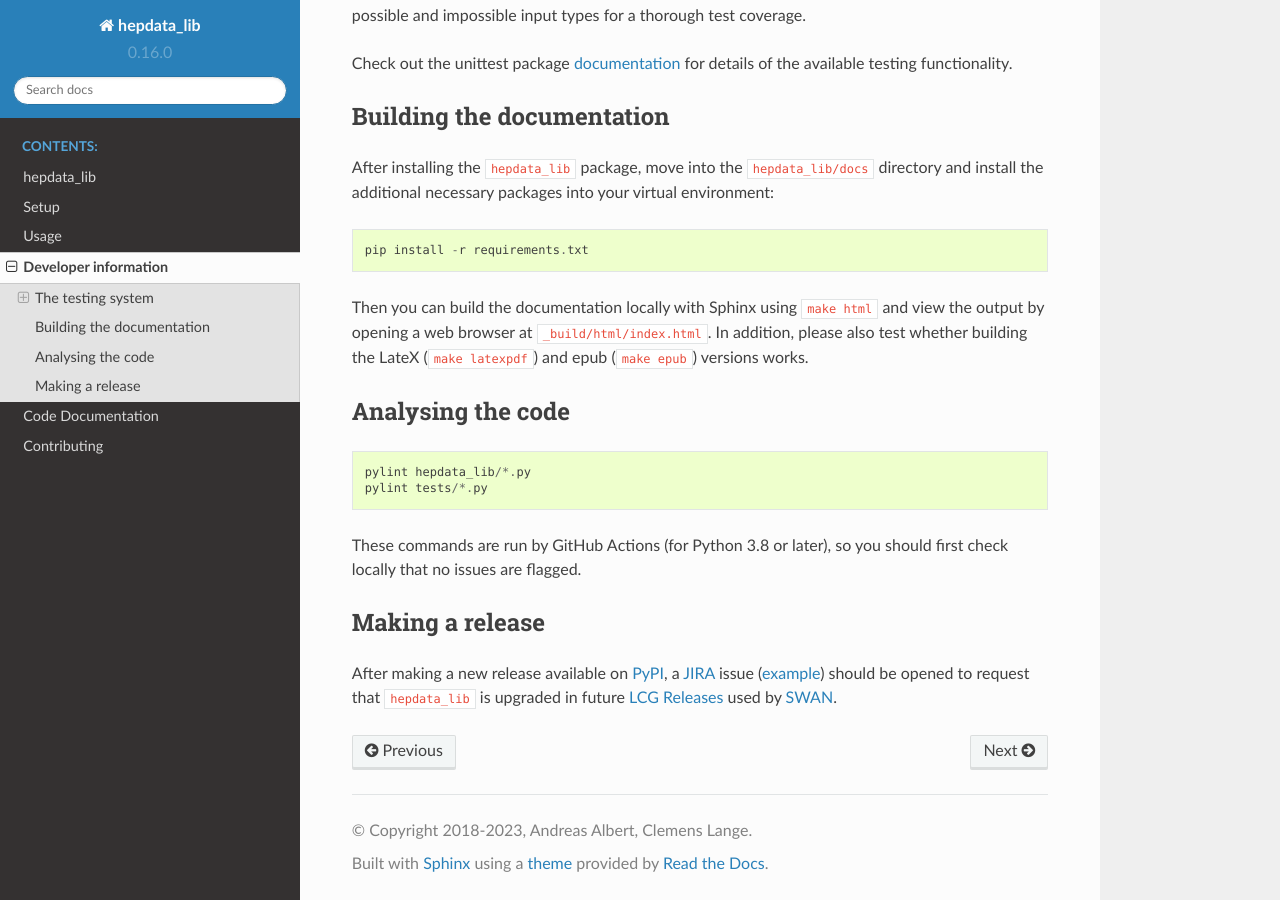
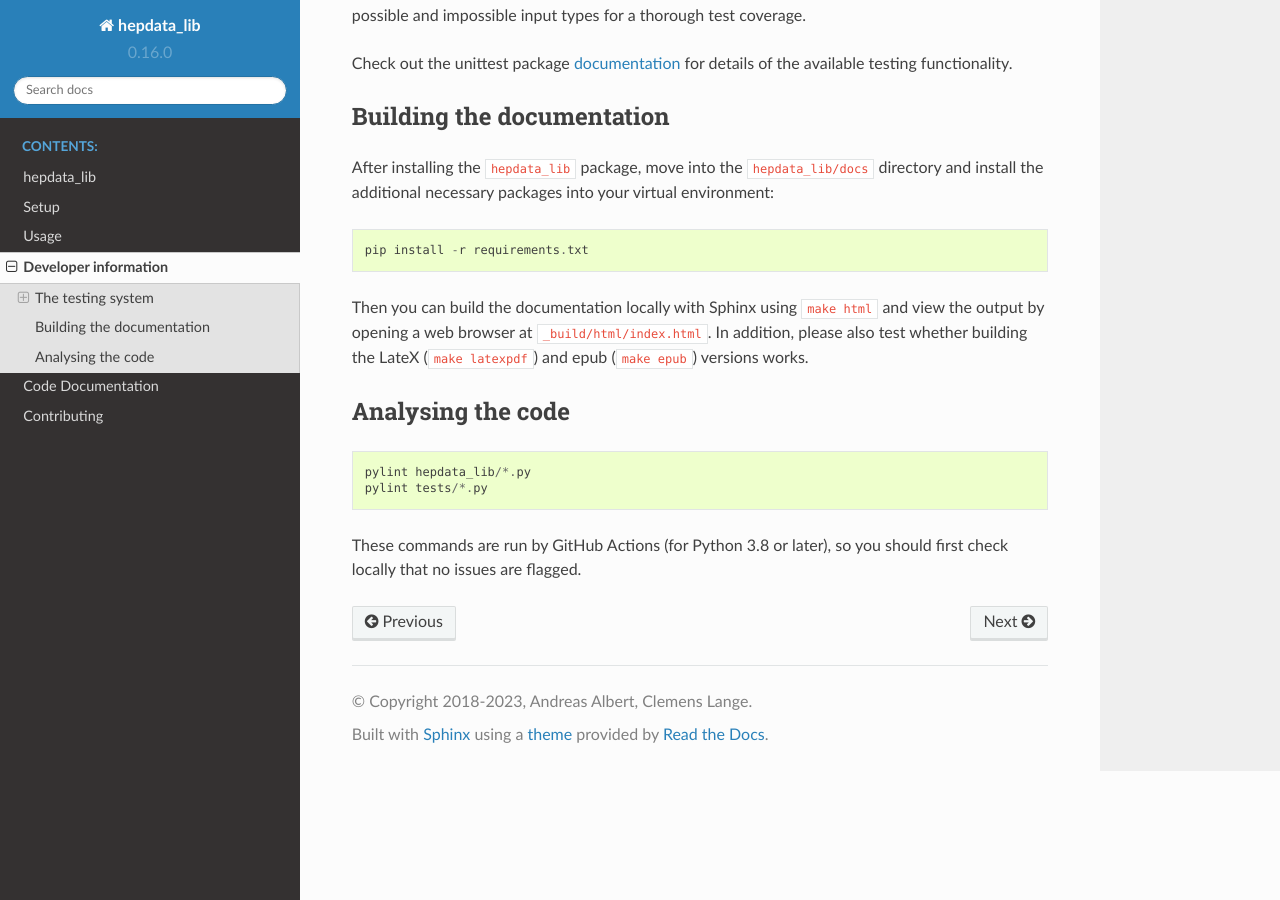
Before and after one commit to HEPData/hepdata_lib, a Sphinx documentation site: the page built from docs/dev.rst, in a window 1280 px wide and 900 px high, scrolled down 2343 px. Built offline with Sphinx 7.4.7 and the Read the Docs theme 2.0.0, drawn with Linux system fonts in a browser that asks for light colours.

Commit message:
Consolidate release notes

```diff
--- a/docs/dev.rst
+++ b/docs/dev.rst
@@ -129,16 +129,3 @@ Analysing the code
 
 These commands are run by GitHub Actions (for Python 3.8 or later),
 so you should first check locally that no issues are flagged.
-
-
-Making a release
-----------------
-
-After making a new release available on `PyPI`_, a `JIRA`_ issue (`example`_) should be opened to request that
-``hepdata_lib`` is upgraded in future `LCG Releases`_ used by `SWAN`_.
-
-.. _PyPI: https://pypi.org/project/hepdata-lib/
-.. _JIRA: https://its.cern.ch/jira/projects/SPI/
-.. _example: https://its.cern.ch/jira/browse/SPI-2507
-.. _LCG Releases: https://lcginfo.cern.ch/pkg/hepdata_lib/
-.. _SWAN: http://swan.cern.ch/
```
Also changed, not shown: docs/contributing.rst (+7 -1 lines).
